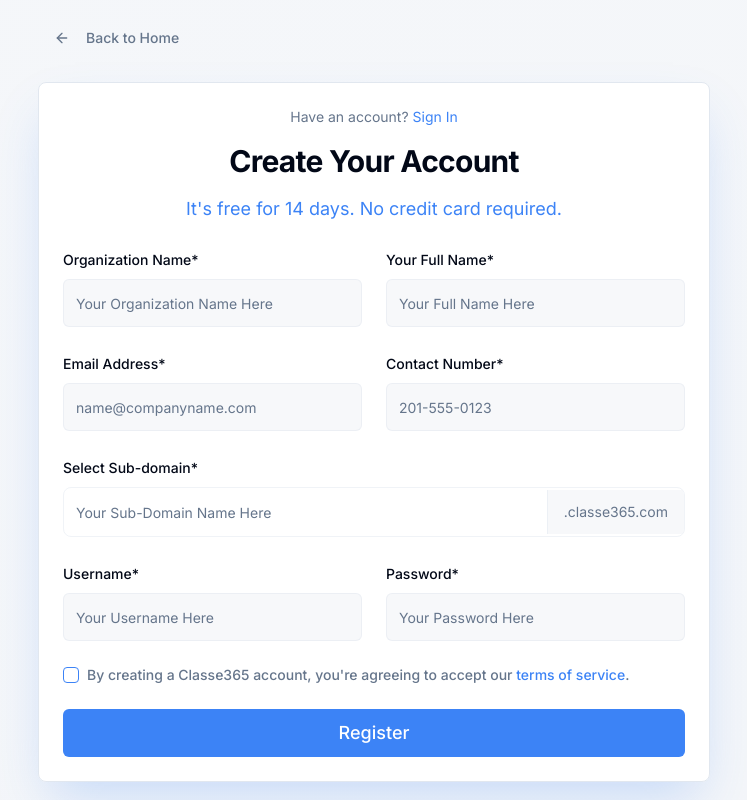
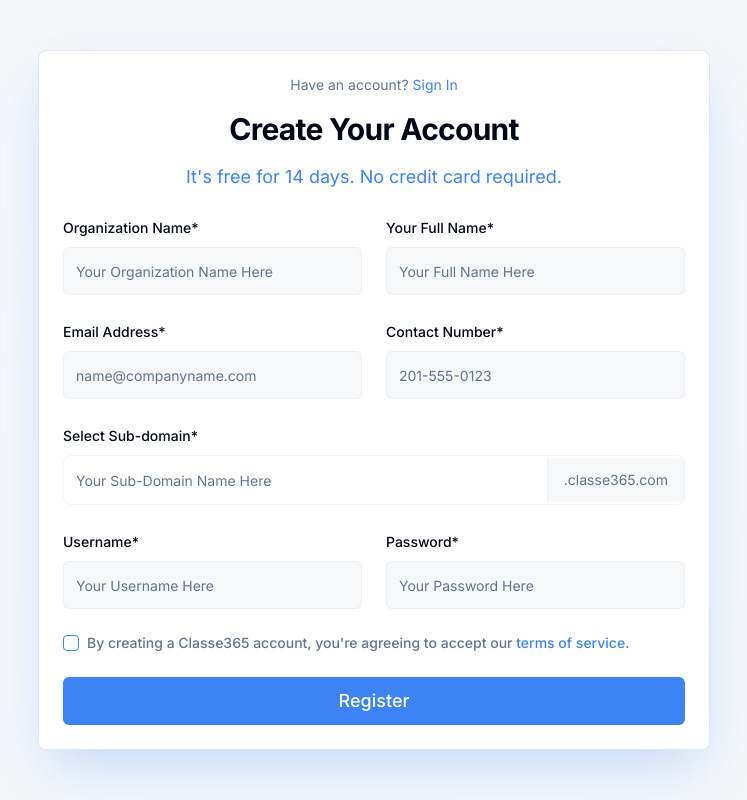
Before and after one commit to suhelp0009/smartclass-ai-launch, a React (Vite) app: page /school-registration in a window 1280 px wide. Shown: the whole page, without its empty margins (266-1013 px from the left). Built offline with nearby package versions, Linux system fonts and the light colour scheme.

Commit message:
Reverted to commit 058b3083c5f55542757acb20d36383e73075afc3

```diff
--- a/src/pages/SchoolRegistration.tsx
+++ b/src/pages/SchoolRegistration.tsx
@@ -5,7 +5,6 @@ import { Input } from '@/components/ui/input';
 import { Label } from '@/components/ui/label';
 import { Card, CardContent, CardHeader, CardTitle } from '@/components/ui/card';
 import { Checkbox } from '@/components/ui/checkbox';
-import { ArrowLeft } from 'lucide-react';
 import { supabase } from '@/integrations/supabase/client';
 import { useToast } from '@/hooks/use-toast';
 
@@ -103,17 +102,7 @@ const SchoolRegistration = () => {
 
   return (
     <div className="min-h-screen bg-gradient-to-br from-background to-muted/20 flex items-center justify-center p-4">
-      <div className="w-full max-w-2xl">
-        <Button
-          variant="ghost"
-          onClick={() => navigate('/')}
-          className="mb-6 text-muted-foreground hover:text-foreground"
-        >
-          <ArrowLeft className="w-4 h-4 mr-2" />
-          Back to Home
-        </Button>
-
-        <Card className="shadow-large bg-card/95 backdrop-blur-sm">
+      <Card className="w-full max-w-2xl shadow-large bg-card/95 backdrop-blur-sm">
         <CardHeader className="text-center space-y-4">
           <div className="text-sm text-muted-foreground">
             Have an account? <button onClick={() => navigate('/school-search')} className="text-primary hover:underline">Sign In</button>
@@ -265,7 +254,6 @@ const SchoolRegistration = () => {
         </CardContent>
       </Card>
     </div>
-    </div>
   );
 };
 
```
Lines whose indentation alone changed are shown as unchanged.
